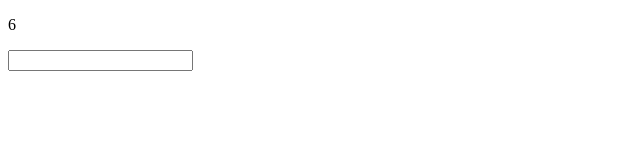
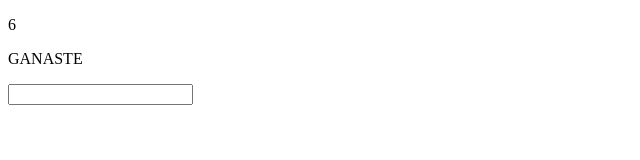
Before and after one commit to Fabrik-commits/nuevo-ahorcado, a website built with Vite: page index.html in a window 1280 px wide. Shown: the whole page, without its empty margins (0-640 px from the left). Built offline with nearby package versions, Linux system fonts and the light colour scheme.

Commit message:
GREEN: AT4 ganar - mensaje GANASTE conectado a la UI

```diff
--- a/index.html
+++ b/index.html
@@ -9,6 +9,7 @@
 <body>
   <p data-testid="word"></p>
   <p data-testid="lives"></p>
+  <p data-testid="mensaje"></p>
   <input type="text" maxlength="1" />
   <script type="module" src="/src/ui/main.ts"></script>
 </body>
--- a/src/ui/main.ts
+++ b/src/ui/main.ts
@@ -8,6 +8,7 @@ const juego = new Ahorcado(palabra);
 function pintar(): void {
   document.querySelector('[data-testid="word"]')!.textContent = juego.palabraEnmascarada();
   document.querySelector('[data-testid="lives"]')!.textContent = String(juego.vidas());
+  document.querySelector('[data-testid="mensaje"]')!.textContent = juego.mensaje();
 }
 
 pintar();
```
